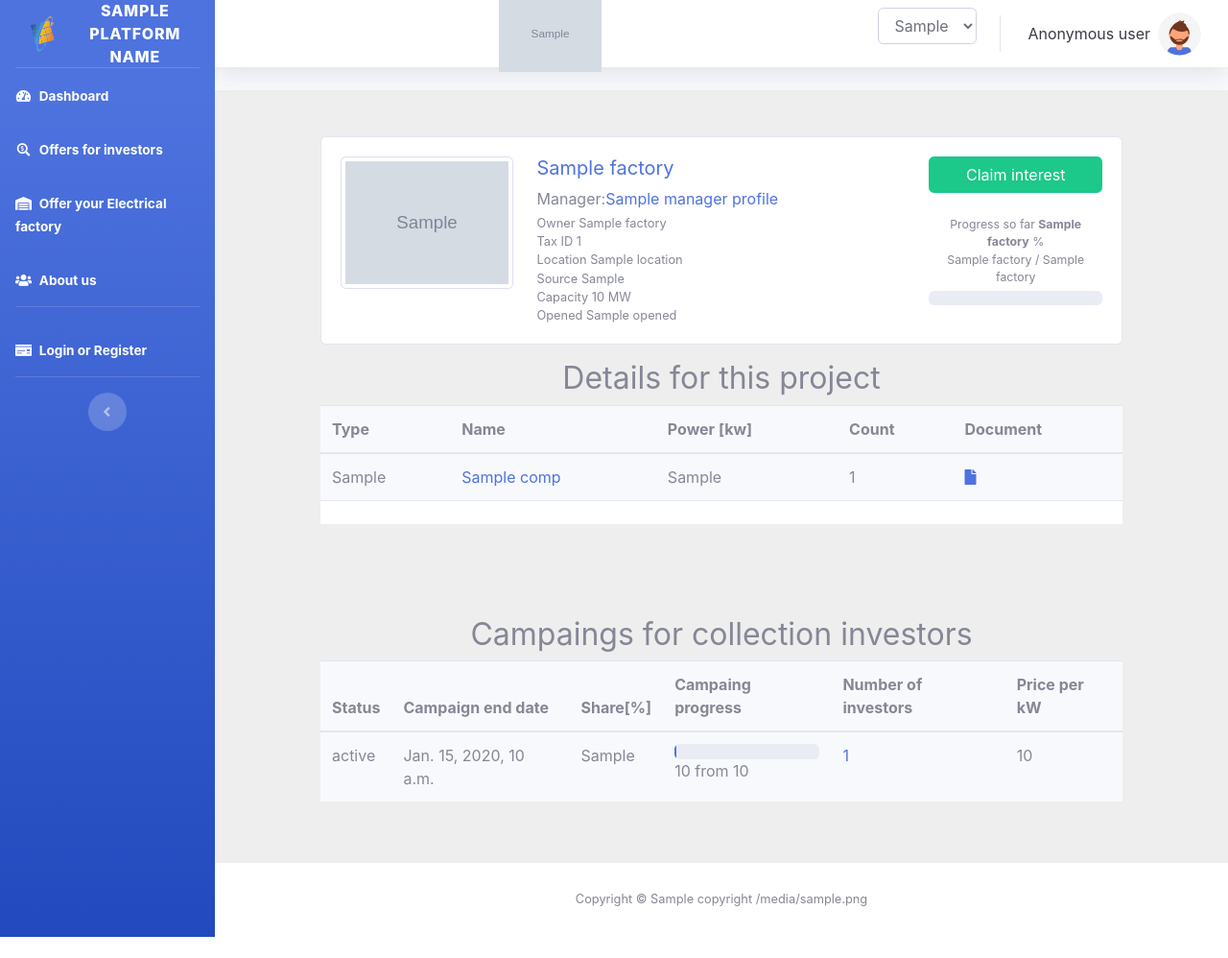
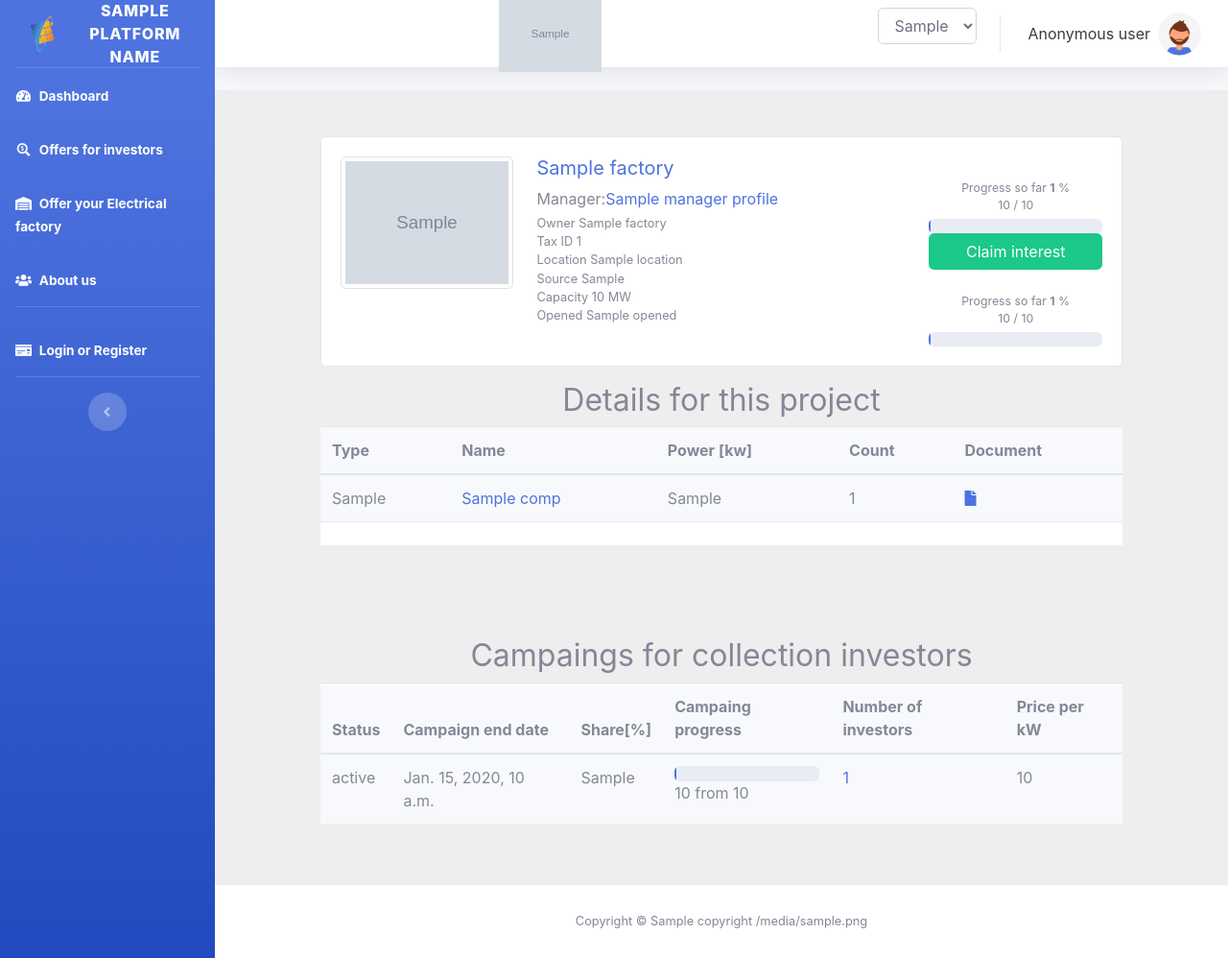
Before and after one commit to yordanmadzhunkov/django_keycloak, a Django app: template apps/vei_platform/templates/factory.html in a window 1280 px wide. Shown: the whole page at 96% size. Before the commit the page ends 976 px from the top, so only its background shows below. Run offline with Django 4.2, Linux system fonts and the light colour scheme; the template is opened without the code that fills it: most values are stand-ins (such as "Sample title", 1, 10 or a date in 2020); grey boxes marked "Sample" are stand-in pictures; some libraries are stand-ins or nearby versions.

Commit message:
Discovering 'with' statement in template

```diff
--- a/apps/vei_platform/models/finance_modeling.py
+++ b/apps/vei_platform/models/finance_modeling.py
@@ -134,6 +134,11 @@ class Campaign(models.Model):
             return campaigns[len(campaigns) - 1]
         return None
 
+    def get_last_campaign(factory):
+        campaigns = Campaign.objects.filter(factory=factory).order_by('start_date')
+        if len(campaigns) > 0:
+            return campaigns[len(campaigns) - 1]
+        return None
 
     def progress(self):
         investments = InvestementInCampaign.objects.filter(campaign=self, status='IN')
--- a/apps/vei_platform/templates/snippets/factory_card.html
+++ b/apps/vei_platform/templates/snippets/factory_card.html
@@ -44,6 +44,9 @@
           </div>
           {%if not hide_link_buttons %}
           <div class="col-md-6 col-lg-3 col-xl-3 border-sm-start-none border-start">
+            {% include "snippets/factory_card_progress.html" %}
+
+
             {% if show_form %}
             {% if request.user.is_authenticated %}
             {% include "snippets/factory_card_show_form.html" %}
--- a/apps/vei_platform/templates/snippets/factory_card_progress.html
+++ b/apps/vei_platform/templates/snippets/factory_card_progress.html
@@ -1,14 +1,19 @@
 {% load vei_platform_utils %}
 {% load i18n %}
 
+{% with campaign=factory|get_active_campaign %}
+{% if campaign %}
+{% with progress=campaign.progress %}
 <p class="mt-4 mb-1 text-center" style="font-size: .77rem;">
-    <span>{% trans "Progress so far" %} <strong>{{factory|get_campaign_progress_percent}}</strong> %</span>
+    <span>{% trans "Progress so far" %} <strong>{{progress.percent}}</strong> %</span>
     <br>
-    <span>{{factory|get_campaign_progress_amount}} /
-        {{factory|total_amount_listed}}
-    </span>
+    <span>{{progress.total}} / {{campaing.amount}} </span>
 </p>
 <div class="progress rounded" style="height: 15px;">
-    <div class="progress-bar" role="progressbar" style="width: {{factory|get_campaign_progress_percent}}%"
-        aria-valuenow=" {{factory|get_campaign_progress_percent}}" aria-valuemin="0" aria-valuemax="100"></div>
+    <div class="progress-bar" role="progressbar" style="width: {{progress.percent}}%"
+        aria-valuenow=" {{progress.percent}}" aria-valuemin="0" aria-valuemax="100"></div>
 </div>
+{% endwith %}
+{% else %}
+{% endif %}
+{% endwith %}
```
Also changed, not shown: apps/vei_platform/templatetags/vei_platform_utils.py (line endings or trailing spaces).
